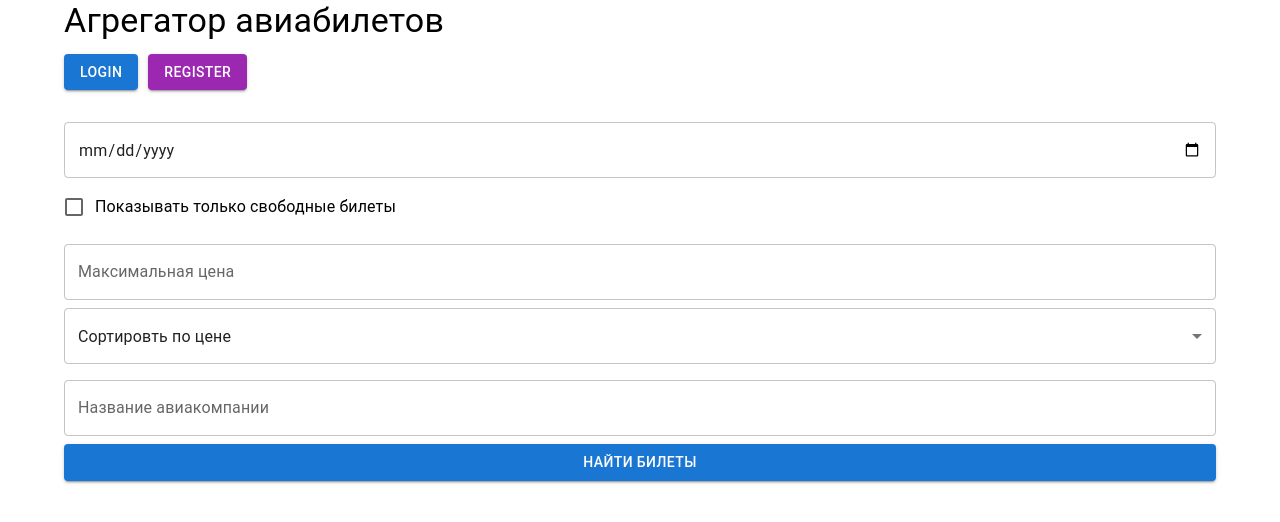
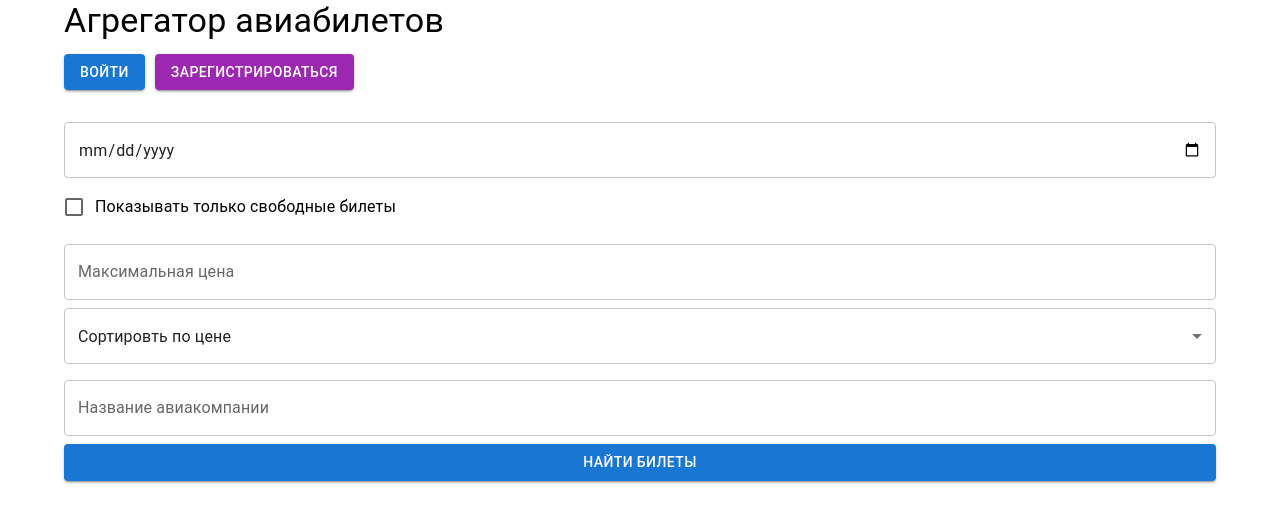
Before and after one commit to Anvah/AirTravelAggregatorReactApp, a React (Create React App) app: page / in a window 1280 px wide. Shown: the top 522 px of the page. Built offline with nearby package versions, Linux system fonts and the light colour scheme.

Commit message:
some fix

```diff
--- a/src/App.js
+++ b/src/App.js
@@ -86,8 +86,8 @@ function App() {
       <Typography variant="h4" gutterBottom>Агрегатор авиабилетов</Typography>
       {!isAuthenticated && (
         <Box display="flex" mb={2}>
-          <Button onClick={() => { setShowLogin(true); setShowRegister(false); }} variant="contained" color="primary" style={{ marginRight: '10px' }}>Login</Button>
-          <Button onClick={() => { setShowRegister(true); setShowLogin(false); }} variant="contained" color="secondary">Register</Button>
+          <Button onClick={() => { setShowLogin(true); setShowRegister(false); }} variant="contained" color="primary" style={{ marginRight: '10px' }}>Войти</Button>
+          <Button onClick={() => { setShowRegister(true); setShowLogin(false); }} variant="contained" color="secondary">Зарегистрироваться</Button>
         </Box>
       )}
 
--- a/src/Login.js
+++ b/src/Login.js
@@ -21,7 +21,7 @@ function Login({ setJwtToken }) {
 
   return (
     <Container>
-      <Typography variant="h5" gutterBottom>Login</Typography>
+      <Typography variant="h5" gutterBottom>Авторизация</Typography>
       <form onSubmit={handleLogin}>
         <TextField name="username" label="Имя пользователя" variant="outlined" margin="normal" fullWidth />
         <TextField name="password" label="Пароль" type="password" variant="outlined" margin="normal" fullWidth />
--- a/src/Register.js
+++ b/src/Register.js
@@ -23,7 +23,7 @@ function Register() {
 
   return (
     <Container>
-      <Typography variant="h5" gutterBottom>Register</Typography>
+      <Typography variant="h5" gutterBottom>Регистрация</Typography>
       <form onSubmit={handleRegister}>
         <TextField name="username" label="Имя пользователя" variant="outlined" margin="normal" fullWidth />
         <TextField name="password" label="Проль" type="password" variant="outlined" margin="normal" fullWidth />
```
